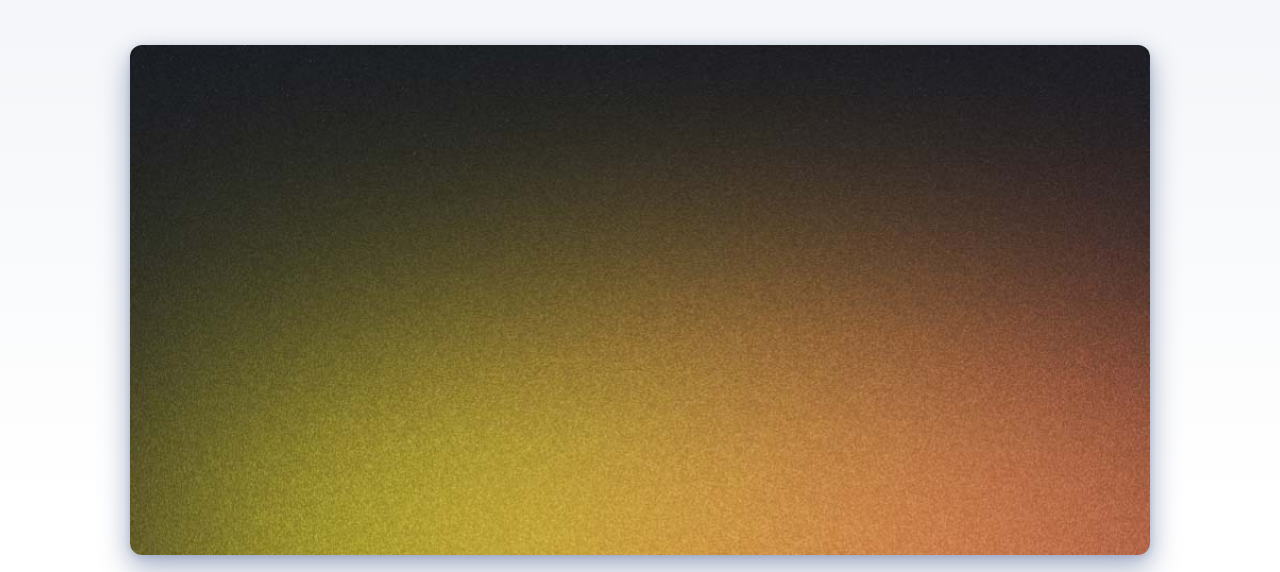
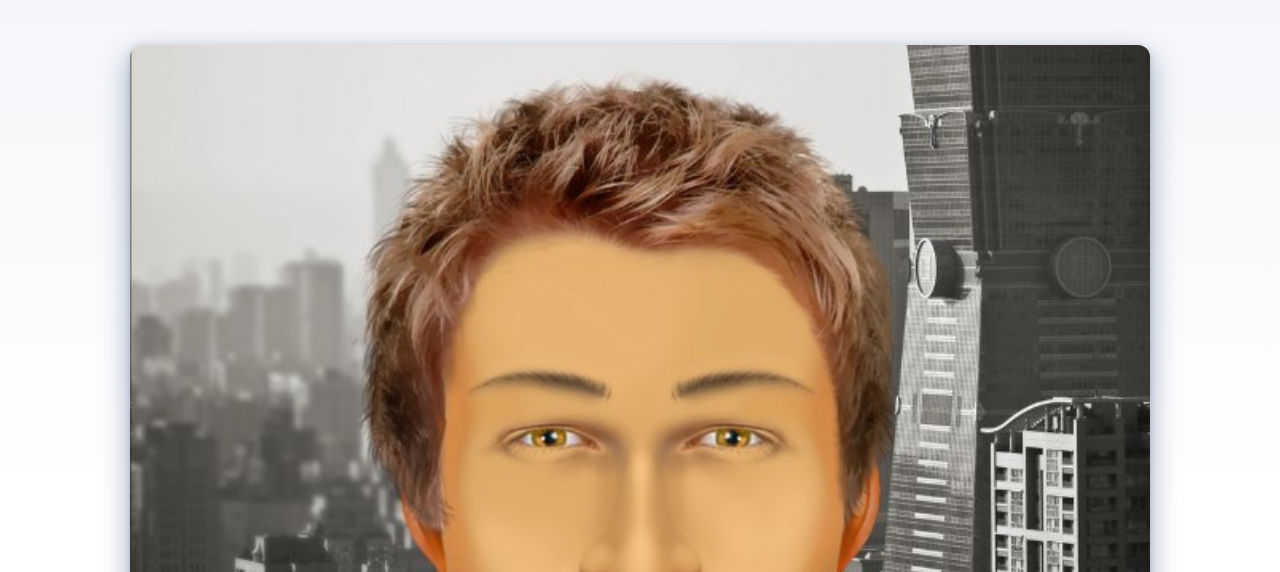
Before and after one commit to randa113/soft-paper-46a9, an Astro site: page /about in a window 1280 px wide. Shown: the part 93-665 px from the top of the page. Built offline with nearby package versions, Linux system fonts and the light colour scheme; Astro itself is replaced by a stand-in of ours.

Commit message:
Update about.astro

```diff
--- a/src/pages/about.astro
+++ b/src/pages/about.astro
@@ -6,7 +6,7 @@ import Layout from '../layouts/BlogPost.astro';
 	title="About Me"
 	description="Lorem ipsum dolor sit amet"
 	pubDate={new Date('March 20 2025')}
-	heroImage="/blog-placeholder-4.jpg"
+	heroImage="/about13.jpg"
 >
 	<p>
 		For the past decade, I've been immersed in the intricate world of cryptocurrency mining—a
```
